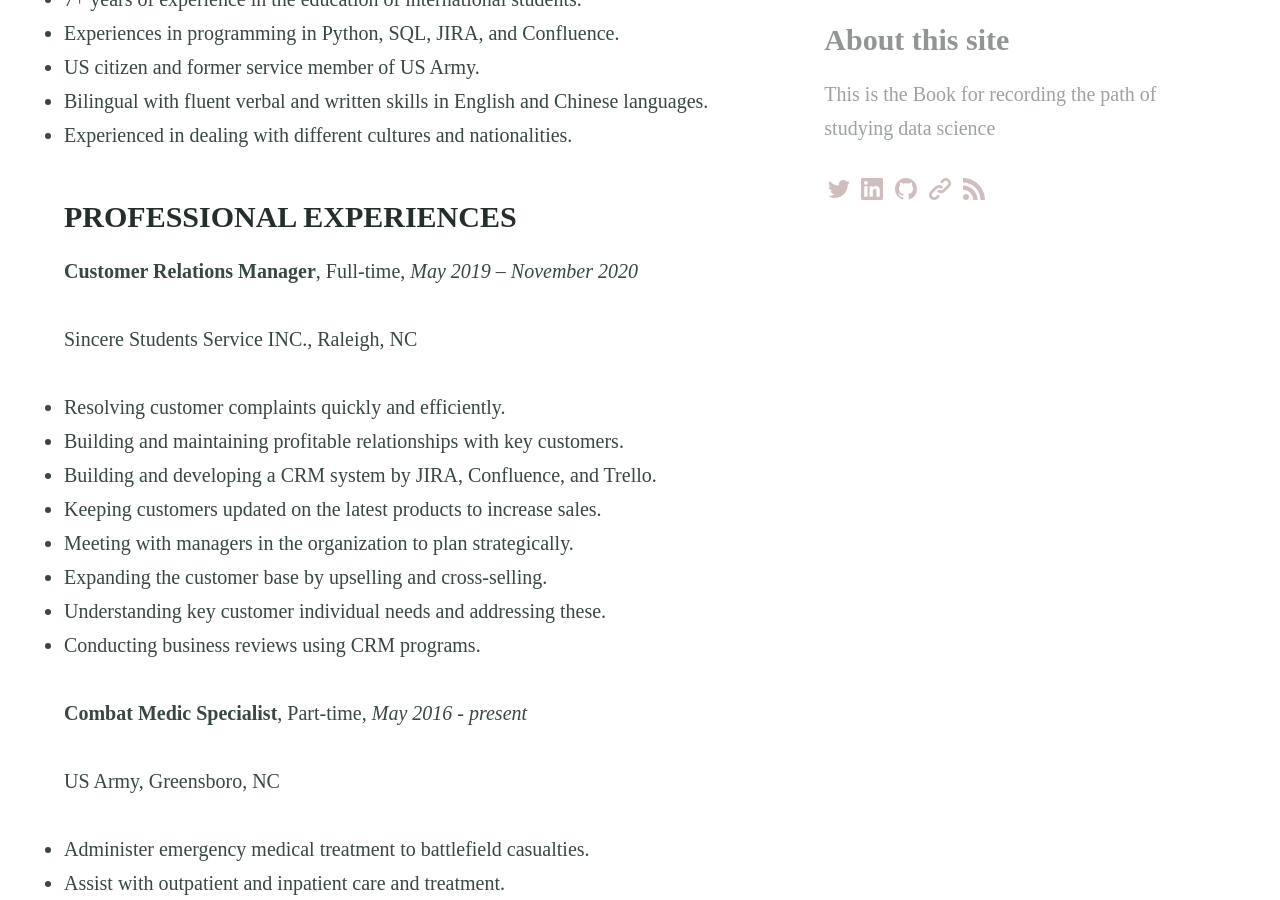
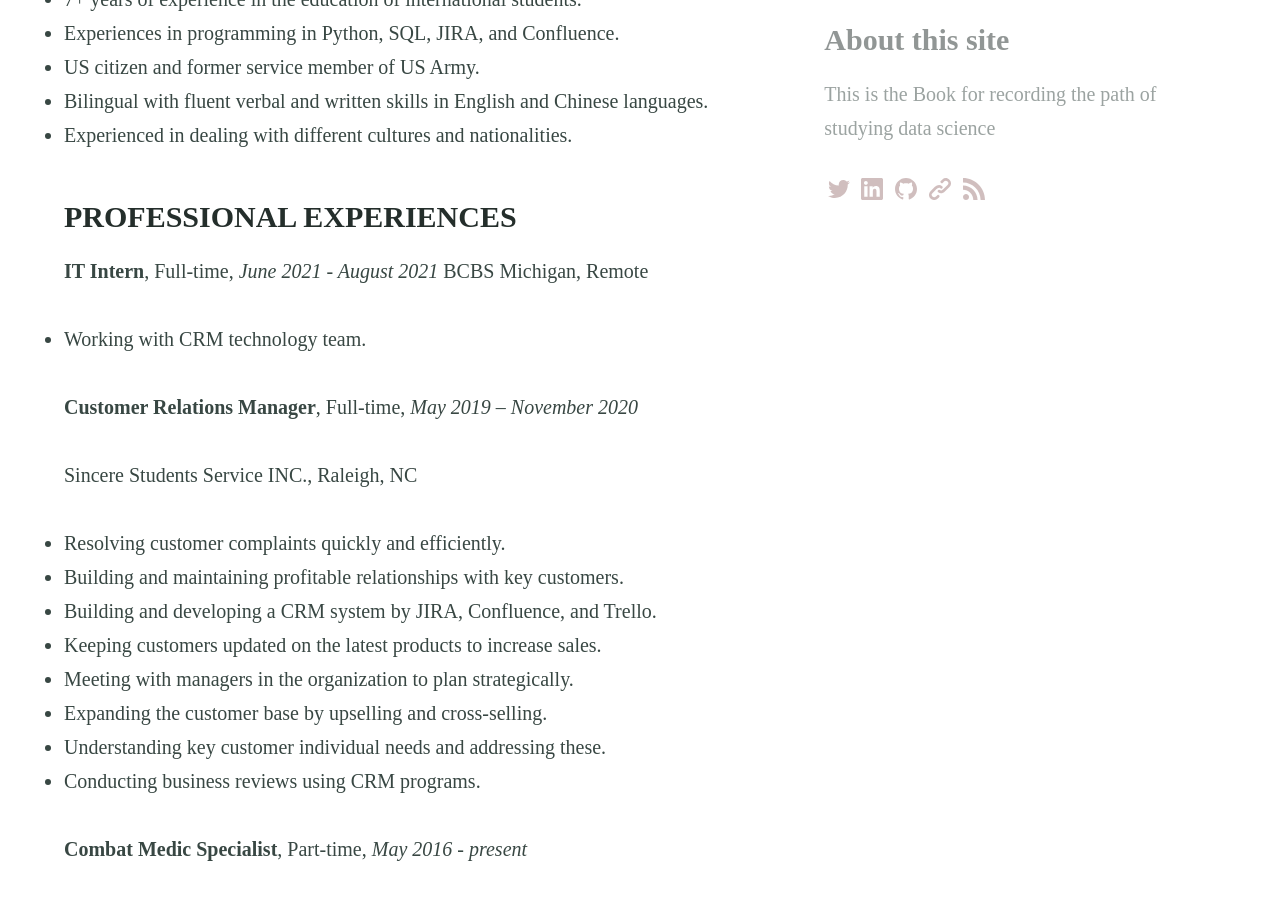
Before and after one commit to alisongh/alisongh.github.io, a Jekyll site: the page built from elements.md, in a window 1280 px wide and 900 px high, scrolled down 1060 px. Built offline with Jekyll 4.4.1, drawn with Linux system fonts in a browser that asks for light colours; a script that is not in the unit is left out.

Commit message:
Update elements.md

```diff
--- a/elements.md
+++ b/elements.md
@@ -20,6 +20,11 @@ Raleigh, NC, 27612 | <liwenh@umich.edu>
 - Experienced in dealing with different cultures and nationalities.
 
 ### PROFESSIONAL EXPERIENCES
+
+**IT Intern**, Full-time, _June 2021 - August 2021_
+BCBS Michigan, Remote
+
+- Working with CRM technology team.
 
 **Customer Relations Manager**, Full-time, _May 2019 – November 2020_
 
```
